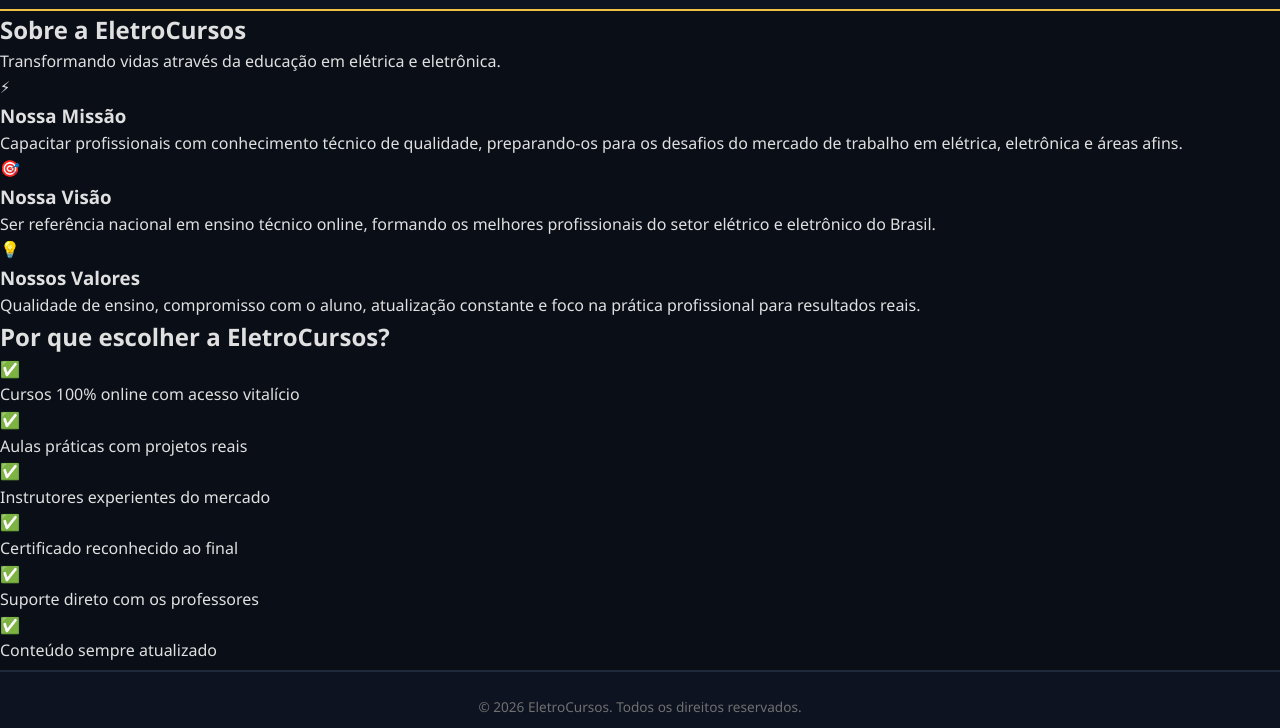
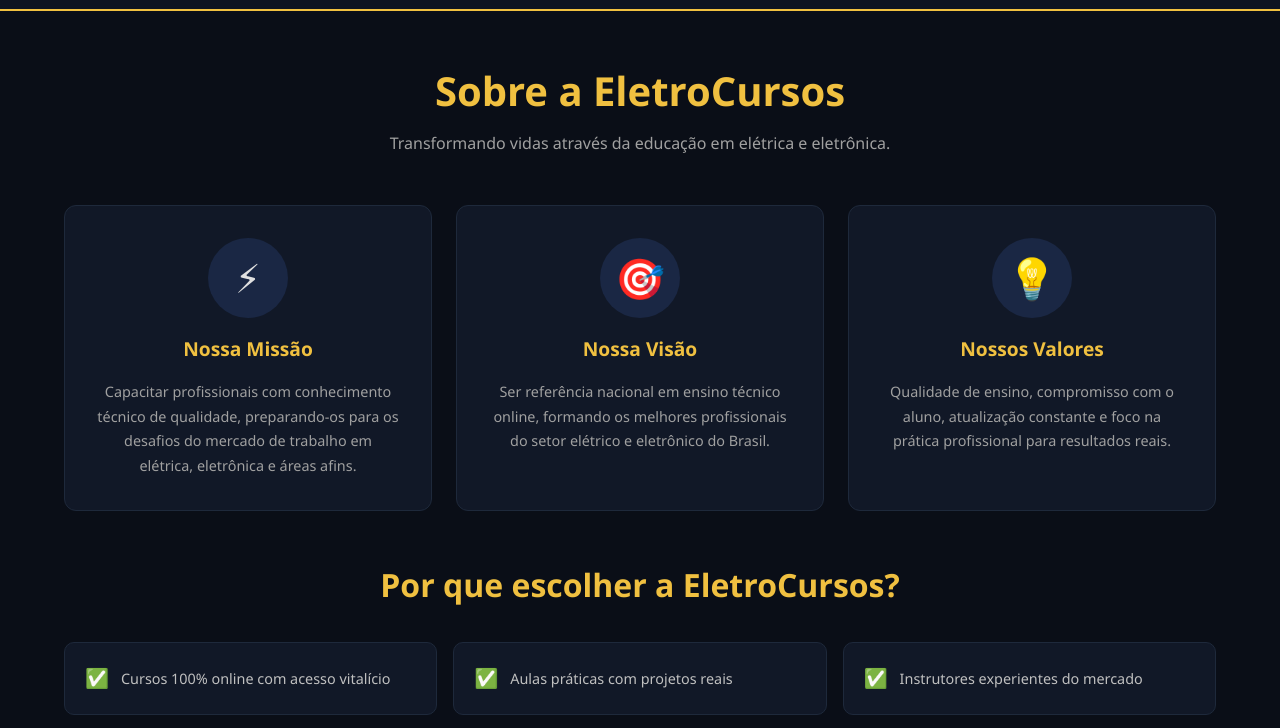
Before and after one commit to MisaAndrejezieski/EletroCursos, a plain HTML site: page sobre.html in a window 1280 px wide. Shown: the part 58-786 px from the top of the page. Drawn offline with Linux system fonts and the light colour scheme.

Commit message:
Update style.css

```diff
--- a/css/style.css
+++ b/css/style.css
@@ -429,3 +429,125 @@ main {
         padding: 1.25rem;
     }
 }
+
+/* ==================== PÁGINA SOBRE ==================== */
+.pagina-sobre {
+    max-width: 1200px;
+    width: 100%;
+    margin: 0 auto;
+    padding: 3rem 1.5rem;
+    display: flex;
+    flex-direction: column;
+    gap: 3rem;
+}
+
+.sobre-header {
+    display: flex;
+    flex-direction: column;
+    align-items: center;
+    text-align: center;
+    gap: 0.5rem;
+}
+
+.sobre-header h1 {
+    font-size: clamp(1.8rem, 5vw, 2.5rem);
+    color: #f0c040;
+}
+
+.sobre-header p {
+    color: #a0a0a0;
+    font-size: 1rem;
+}
+
+.sobre-grid {
+    display: grid;
+    grid-template-columns: repeat(auto-fit, minmax(280px, 1fr));
+    gap: 1.5rem;
+}
+
+.sobre-card {
+    background: #111827;
+    border: 1px solid #1e293b;
+    border-radius: 12px;
+    padding: 2rem;
+    display: flex;
+    flex-direction: column;
+    align-items: center;
+    text-align: center;
+    gap: 1rem;
+    transition: all 0.3s;
+}
+
+.sobre-card:hover {
+    border-color: #f0c040;
+    transform: translateY(-4px);
+    box-shadow: 0 8px 30px rgba(240, 192, 64, 0.1);
+}
+
+.sobre-icone {
+    font-size: 2.5rem;
+    display: flex;
+    align-items: center;
+    justify-content: center;
+    width: 80px;
+    height: 80px;
+    background: #1a2744;
+    border-radius: 50%;
+}
+
+.sobre-card h3 {
+    color: #f0c040;
+    font-size: 1.2rem;
+}
+
+.sobre-card p {
+    color: #a0a0a0;
+    font-size: 0.9rem;
+    line-height: 1.7;
+}
+
+.sobre-diferenciais {
+    display: flex;
+    flex-direction: column;
+    align-items: center;
+    gap: 2rem;
+}
+
+.sobre-diferenciais h2 {
+    color: #f0c040;
+    font-size: clamp(1.5rem, 4vw, 2rem);
+    text-align: center;
+}
+
+.diferenciais-grid {
+    display: grid;
+    grid-template-columns: repeat(auto-fit, minmax(280px, 1fr));
+    gap: 1rem;
+    width: 100%;
+}
+
+.diferencial-item {
+    background: #111827;
+    border: 1px solid #1e293b;
+    border-radius: 10px;
+    padding: 1.25rem;
+    display: flex;
+    align-items: center;
+    gap: 0.75rem;
+    transition: all 0.3s;
+}
+
+.diferencial-item:hover {
+    border-color: #f0c040;
+}
+
+.diferencial-item span {
+    font-size: 1.2rem;
+    display: flex;
+    align-items: center;
+}
+
+.diferencial-item p {
+    color: #c0c0c0;
+    font-size: 0.9rem;
+}
```
